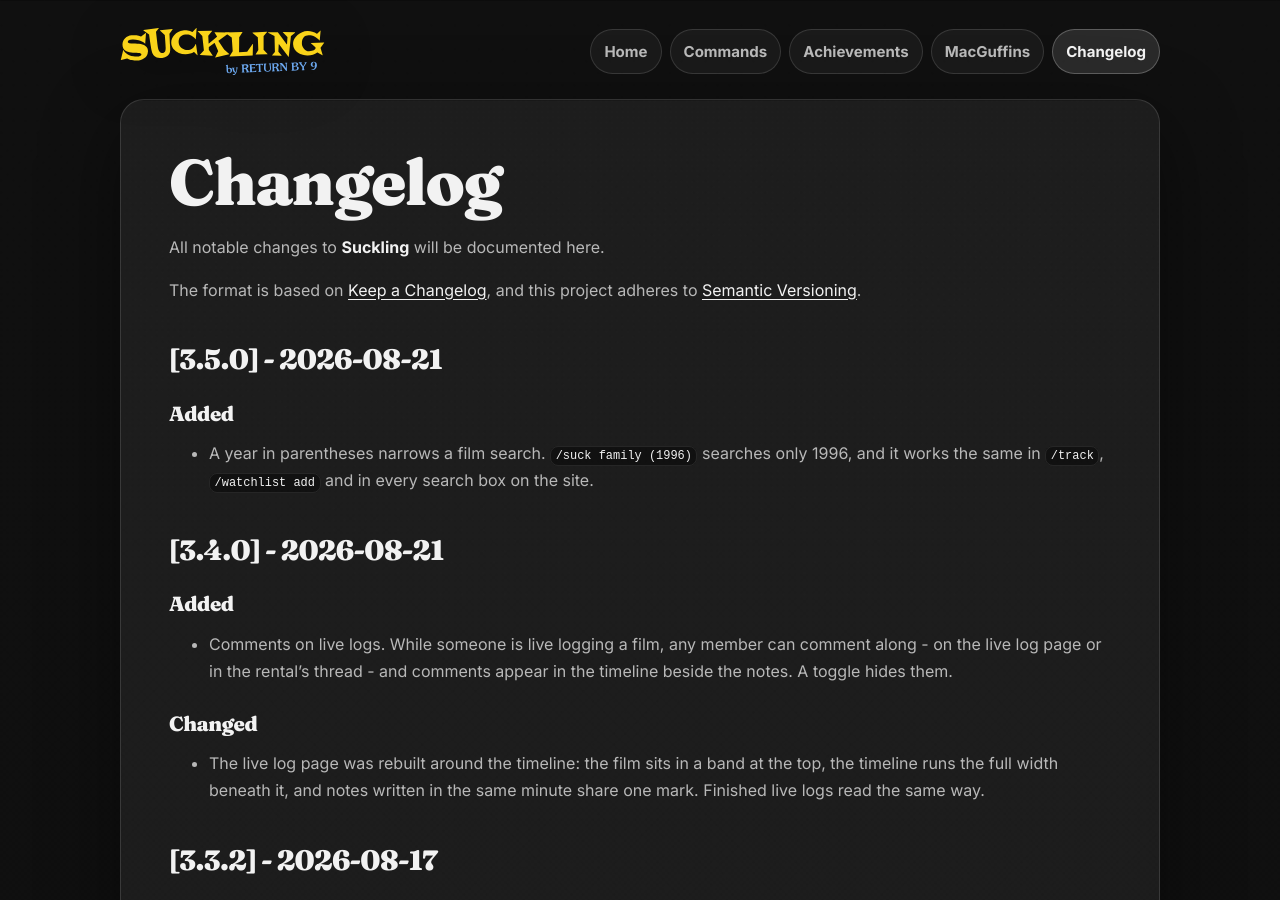
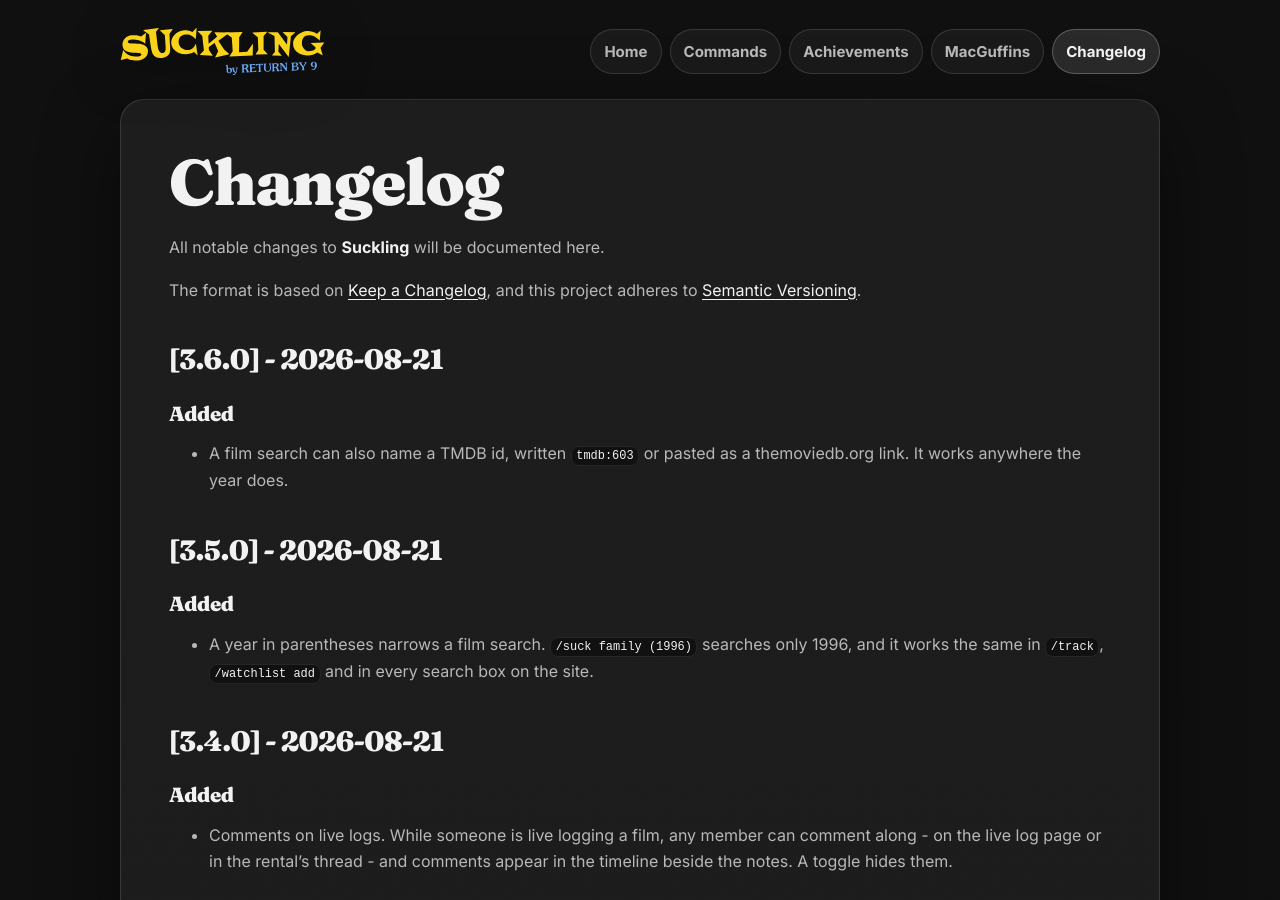
Before and after one commit to rupertosandez/sucklingsite, a Jekyll site: the page built from CHANGELOG.md, in a window 1280 px wide and 900 px high. Built offline with Jekyll 4.4.1, drawn with Linux system fonts in a browser that asks for light colours.

Commit message:
3.6.0: a film search can name a tmdb id
Co-Authored-By: Claude Opus 5 <noreply@anthropic.com>

```diff
--- a/COMMANDS.md
+++ b/COMMANDS.md
@@ -400,6 +400,7 @@ the streaming feature only announces films hitting digital for the first time
 
 - movie titles in `/suck` and `/track` support fuzzy matching, so you don't need exact punctuation or capitalization
 - Add a year in parentheses to narrow a title search: `/suck family (1996)`. It works in the search boxes on the site too.
+- A search can also name a TMDB id, as `tmdb:603` or a pasted themoviedb.org link.
 - the dropdown menu that appears for ambiguous titles times out after 60 seconds — just run the command again if it expires
 - film cards can be saved with **+ watchlist** or rented with **rent this**
 - your personal `/watchlist show` command is private
```
Also changed, not shown: CHANGELOG.md.
